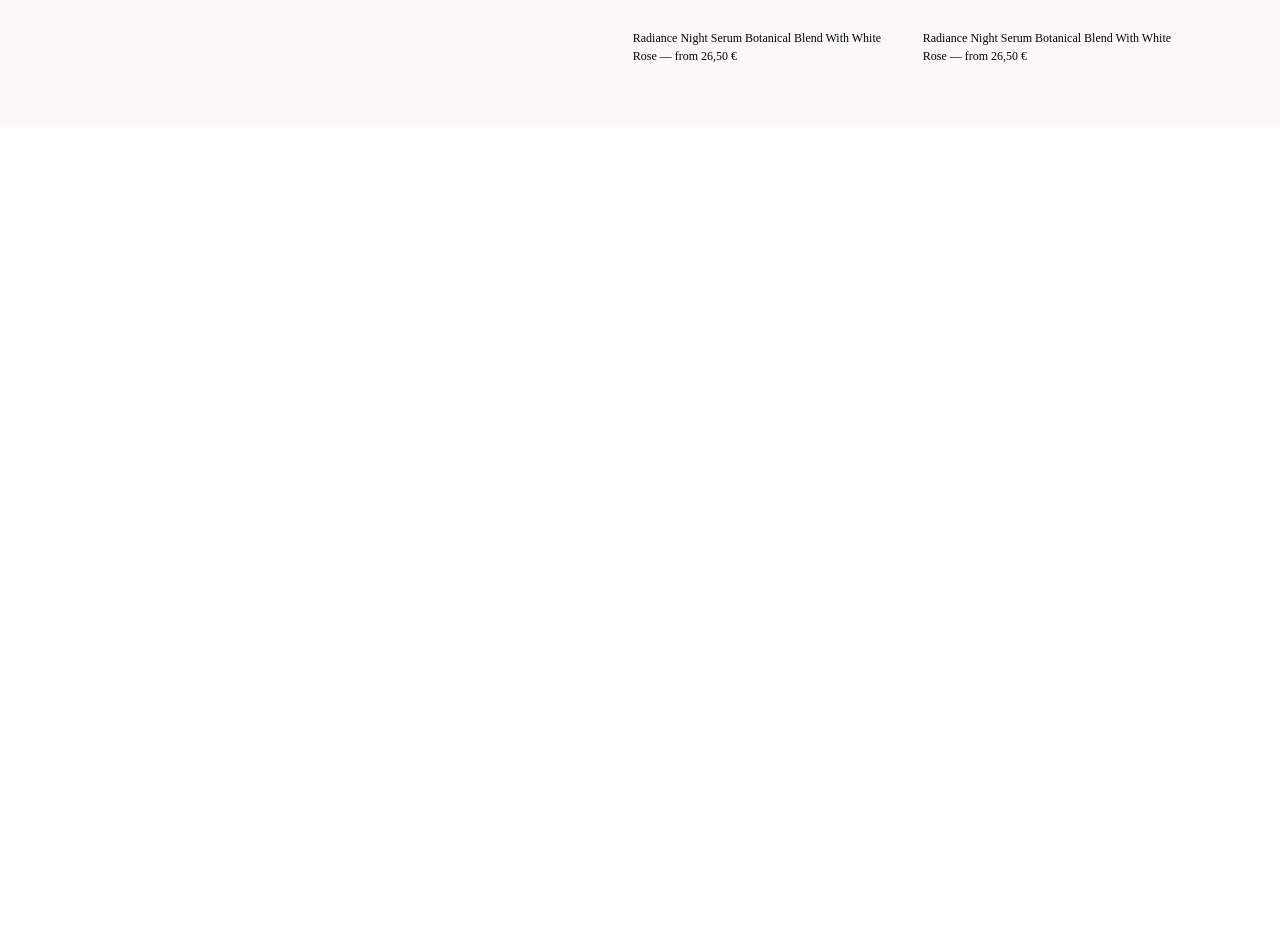
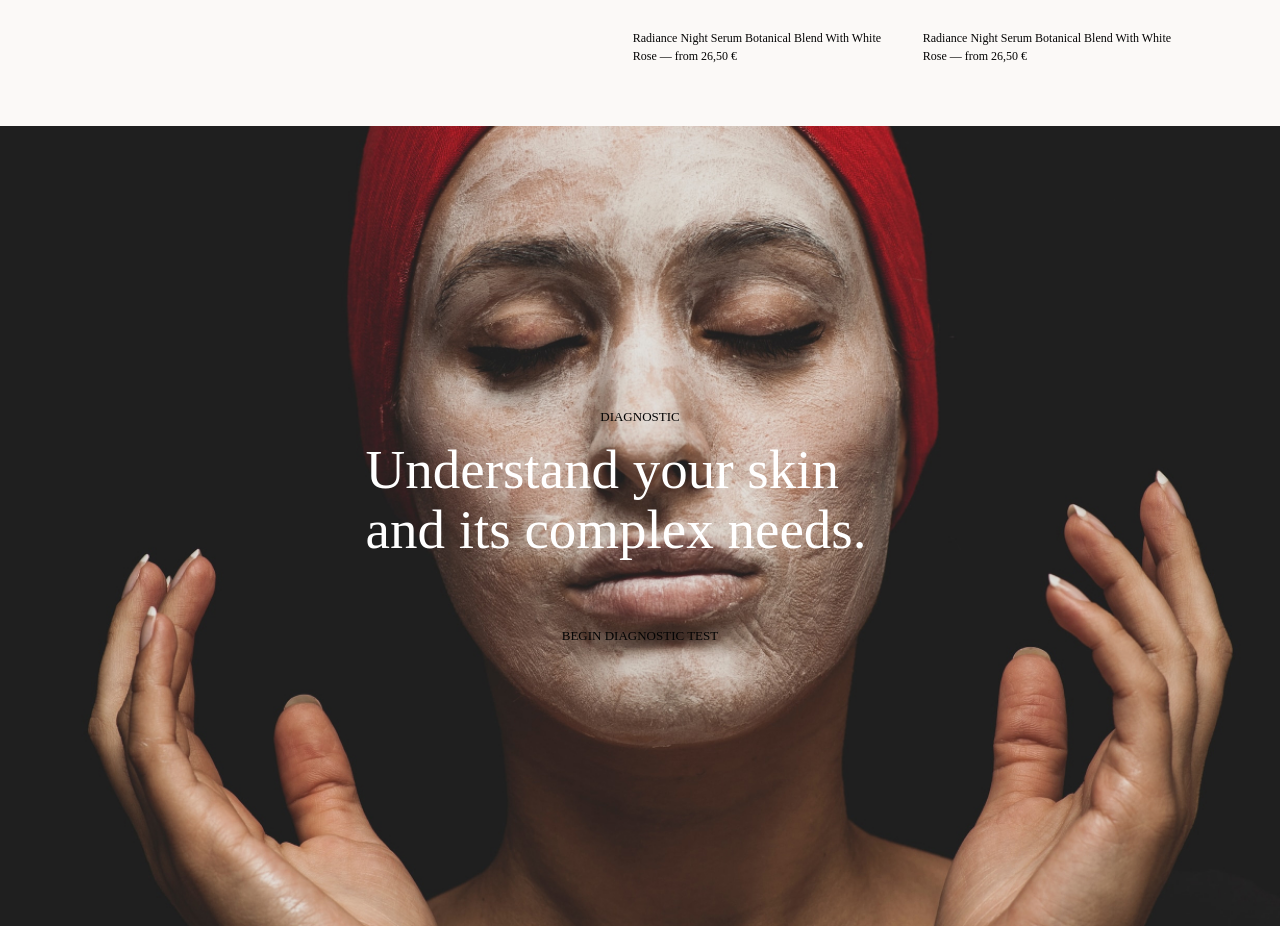
Before and after one commit to Andriikryl/typologi-web, a Next.js app: page / in a window 1280 px wide. Shown: the part 3180-4106 px from the top of the page. Before the commit the page ends 3306 px from the top, so only its background shows below. Built offline with nearby package versions, Linux system fonts and the light colour scheme.

Commit message:
add understand component

```diff
--- a/src/app/page.tsx
+++ b/src/app/page.tsx
@@ -4,6 +4,7 @@ import Hero from "@/components/hero/Hero";
 import Bestsellers from "@/components/bestsellers/Bestsellers";
 import ContactBlock from "@/components/contactBlock/ContactBlock";
 import Tinder from "@/components/tinder/Tinder";
+import Undesrstand from "@/components/understand/Undesrstand";
 
 export default function Home() {
   return (
@@ -12,6 +13,7 @@ export default function Home() {
       <Bestsellers />
       <ContactBlock />
       <Tinder />
+      <Undesrstand />
     </>
   );
 }
--- /dev/null
+++ b/src/components/understand/Undesrstand.tsx
@@ -0,0 +1,21 @@
+import React from "react";
+import styles from "./style.module.css";
+import { Container } from "../container/Container";
+
+export default function Undesrstand() {
+  return (
+    <section className={styles.understand}>
+      <Container className={styles.understand__container}>
+        <div className={styles.understand__box}>
+          <p className={styles.understand__description}>Diagnostic</p>
+          <h3 className={styles.understand__title}>
+            Understand your skin and its complex needs.
+          </h3>
+          <p className={styles.understand__description}>
+            Begin diagnostic test
+          </p>
+        </div>
+      </Container>
+    </section>
+  );
+}
--- /dev/null
+++ b/src/components/understand/style.module.css
@@ -0,0 +1,39 @@
+.understand{
+    height: 100dvh;
+    background-image: url("/understand/bg.jpg");
+    background-size: cover;
+    background-repeat: no-repeat;
+    background-position: center;
+}
+.understand__box{
+    max-width: 549px;
+    display: flex;
+    flex-direction: column;
+    align-items: center;
+    justify-content: center;
+}
+.understand__description{
+    color: #050505;
+    font-family: Product Sans Infanity;
+    font-size: 13px;
+    font-style: normal;
+    font-weight: 400;
+    line-height: 21px; /* 161.538% */
+    text-transform: uppercase;
+}
+.understand__title{
+    color: #FFF;
+    font-family: Product Sans Infanity;
+    font-size: 55px;
+    font-style: normal;
+    font-weight: 400;
+    line-height: 60px;
+    margin-block-end: 65px;
+    margin-block-start: 13px;
+}
+.understand__container{
+    height: 100%;
+    display: flex;
+    justify-content: center;
+    align-items: center;
+}
```
Also changed, not shown: public/understand/bg.jpg (added).
